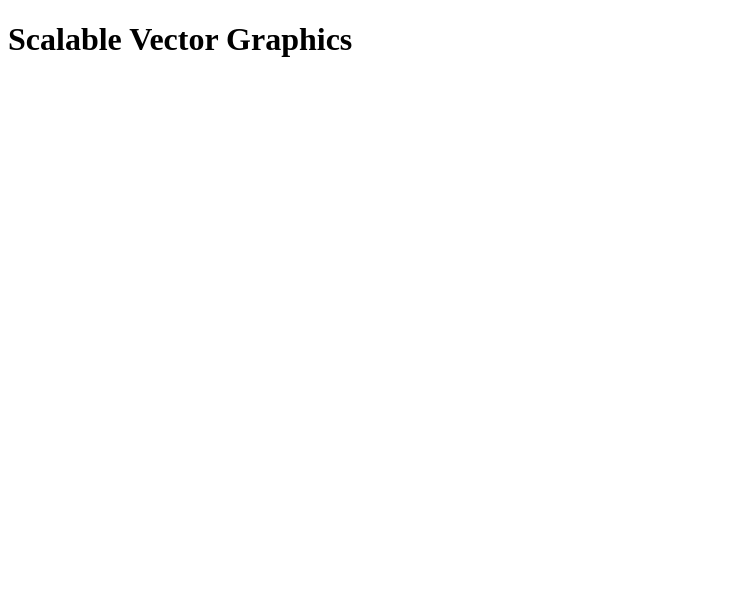
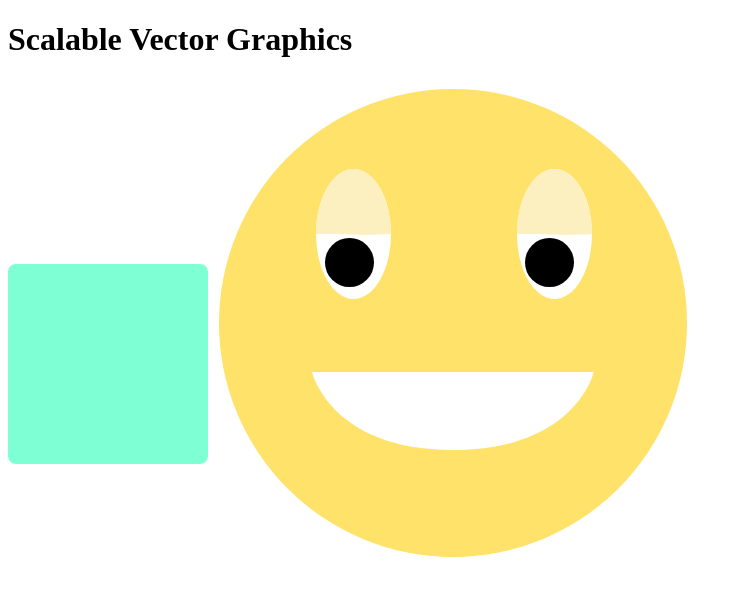
Before and after one commit to ProfJoanna/mtm6201-week7-040, a plain HTML site: page index.html in a window 1280 px wide. Shown: the whole page, without its empty margins (0-742 px from the left). Drawn offline with Linux system fonts and the light colour scheme.

Commit message:
adds svg as img and a simple svg example

```diff
--- a/index.html
+++ b/index.html
@@ -10,5 +10,13 @@
 <body>
     <h1>Scalable Vector Graphics</h1>
 
+    <!-- Method 2: Writing SVG Code inside HTML -->
+    <svg class="dice" width="200" height="300" viewBox="0 0 200 300">
+      <rect x="0" y="0" width="200" height="200" fill="aquamarine" rx="8" ry="8"/>
+    </svg>
+
+    <!-- Method 1 for Displaying SVG in an HTML file -->
+    <!-- Inserting the .svg file into a <img> tag -->
+    <img class="smily1" src="img/smily.svg" alt="A smily face">
 </body>
 </html>
```
Also changed, not shown: img/smily.svg (added).
